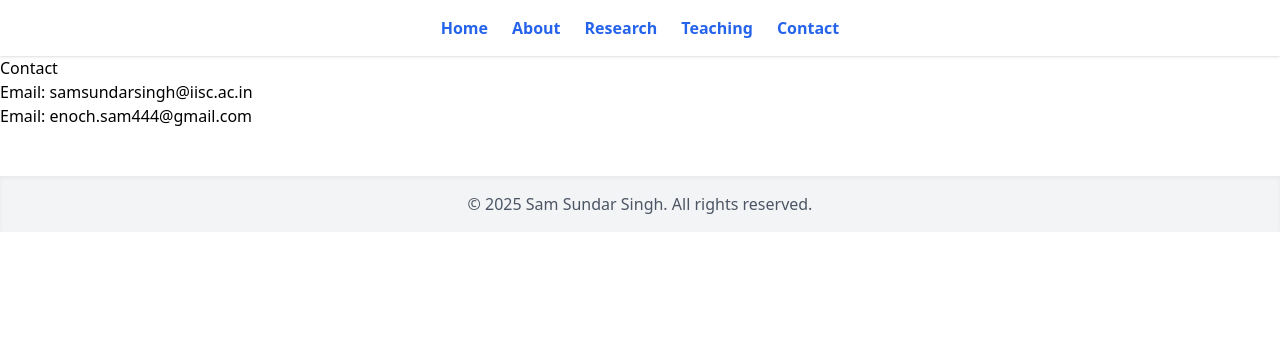
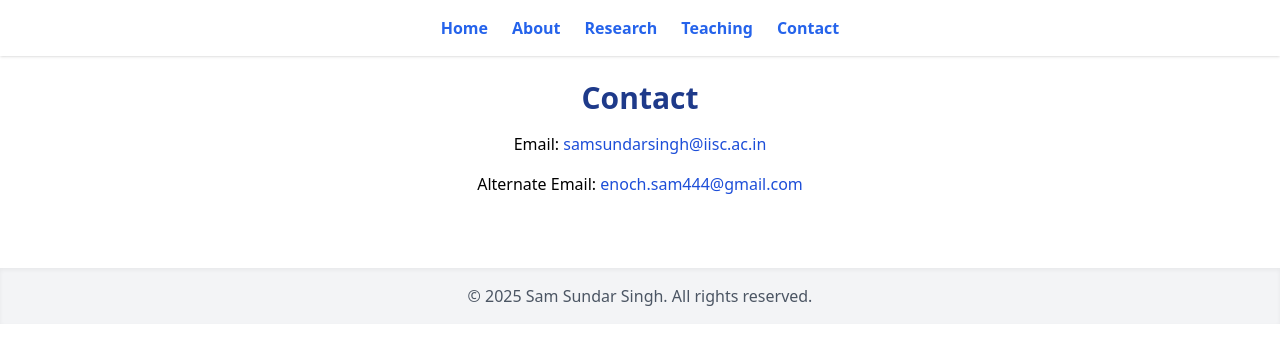
Before and after one commit to samsundarsingh-22/samsundarsingh-22.github.io, a React (Create React App) app: page /contact in a window 1280 px wide. Shown: the top 362 px of the page. Built offline with nearby package versions, Linux system fonts and the light colour scheme.

Commit message:
Update Contact page: remove LinkedIn

```diff
--- a/src/components/Contact.jsx
+++ b/src/components/Contact.jsx
@@ -1,11 +1,11 @@
-import React from 'react';
+import React from "react";
 
 function Contact() {
   return (
-    <div>
-      <h2>Contact</h2>
-      <p>Email: samsundarsingh@iisc.ac.in</p>
-      <p>Email: enoch.sam444@gmail.com</p>
+    <div className="p-6 text-center space-y-4">
+      <h2 className="text-3xl font-bold text-blue-900">Contact</h2>
+      <p>Email: <a href="mailto:samsundarsingh@iisc.ac.in" className="text-blue-700 hover:underline">samsundarsingh@iisc.ac.in</a></p>
+      <p>Alternate Email: <a href="mailto:enoch.sam444@gmail.com" className="text-blue-700 hover:underline">enoch.sam444@gmail.com</a></p>
     </div>
   );
 }
```
